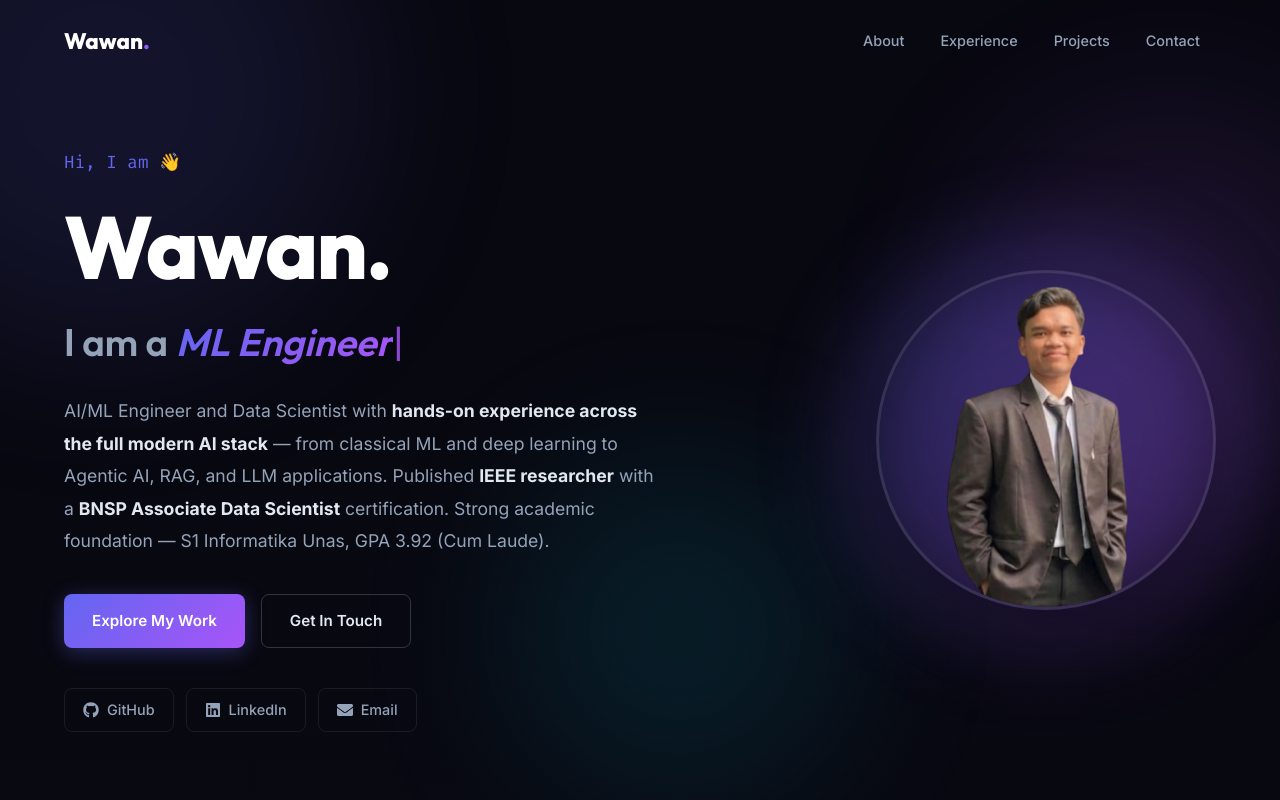
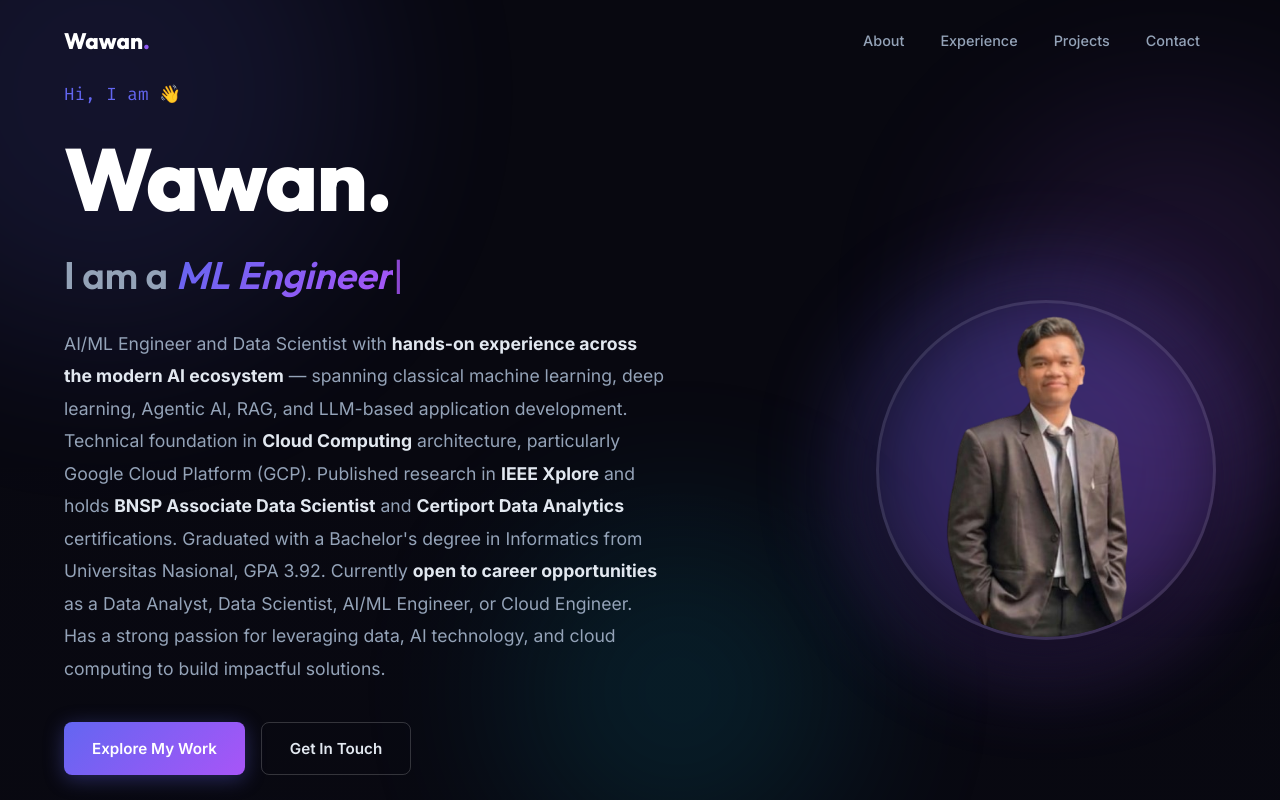
Before and after one commit to wan-projects/Web-Portofolio-Wawan, a React (Vite) app: page / in a window 1280 px wide. Shown: the top 800 px of the page. Built offline with nearby package versions, Linux system fonts and the light colour scheme.

Commit message:
Update file: src/components/Hero.jsx

```diff
--- a/src/components/Hero.jsx
+++ b/src/components/Hero.jsx
@@ -52,11 +52,20 @@ const Hero = () => {
           </h2>
           <p className="hero-bio">
             AI/ML Engineer and Data Scientist with{" "}
-            <strong>hands-on experience across the full modern AI stack</strong>{" "}
-            — from classical ML and deep learning to Agentic AI, RAG, and LLM
-            applications. Published <strong>IEEE researcher</strong> with a{" "}
-            <strong>BNSP Associate Data Scientist</strong> certification. Strong
-            academic foundation — S1 Informatika Unas, GPA 3.92 (Cum Laude).
+            <strong>hands-on experience across the modern AI ecosystem</strong>{" "}
+            — spanning classical machine learning, deep learning, Agentic AI,
+            RAG, and LLM-based application development. Technical foundation
+            in <strong>Cloud Computing</strong> architecture, particularly
+            Google Cloud Platform (GCP). Published research in{" "}
+            <strong>IEEE Xplore</strong>{" "}
+            and holds <strong>BNSP Associate Data Scientist</strong> and{" "}
+            <strong>Certiport Data Analytics</strong> certifications.
+            Graduated with a Bachelor's degree in Informatics from
+            Universitas Nasional, GPA 3.92. Currently{" "}
+            <strong>open to career opportunities</strong> as a Data Analyst,
+            Data Scientist, AI/ML Engineer, or Cloud Engineer. Has a strong
+            passion for leveraging data, AI technology, and cloud computing
+            to build impactful solutions.
           </p>
           <div className="hero-cta">
             <a href="#projects" className="btn-primary">
```
